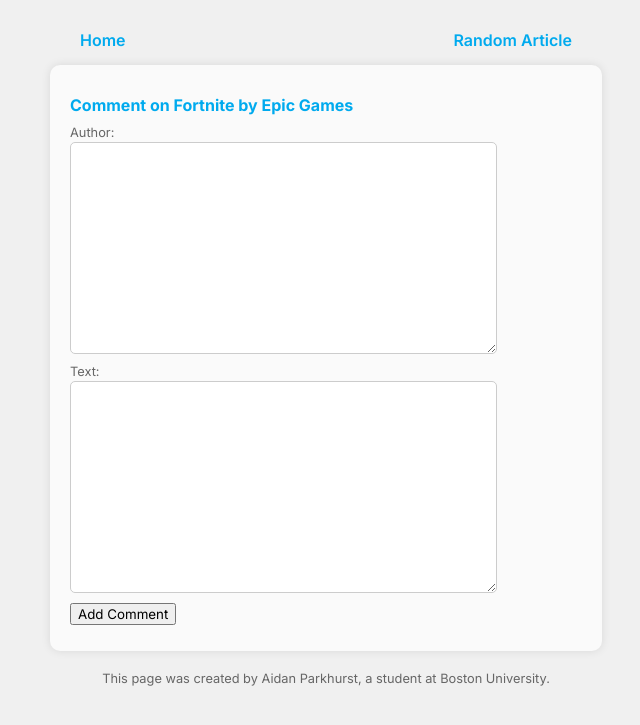
After one commit to AidanParkhurst/CS412, a Django app: page /blog/article/1/create_comment in a window 1280 px wide. The commit adds this page. Shown: the top 725 px of the page, without its empty margins (314-954 px from the left). Run offline with Django 5.2, Linux system fonts and the light colour scheme; data comes from the database, SQL or seed files in the repository; both versions use the stored data as it was after the commit.

Commit message:
Blog examples

```diff
--- a/blog/admin.py
+++ b/blog/admin.py
@@ -6,3 +6,4 @@ from .models import *
 # Register your models here.
 
 admin.site.register(Article)
+admin.site.register(Comment)
--- /dev/null
+++ b/blog/forms.py
@@ -0,0 +1,9 @@
+from django import forms
+from .models import Comment
+
+class CreateCommentForm(forms.ModelForm):
+    '''A form to add a Comment to the database.'''
+    class Meta:
+        '''associate this form with the Comment model; select fields.'''
+        model = Comment
+        fields = ['author', 'text', ]  # which fields from model should we use
--- a/blog/models.py
+++ b/blog/models.py
@@ -14,3 +14,21 @@ class Article(models.Model):
 
     def __str__(self):
         return self.title + " by " + self.author
+
+    def get_comments(self):
+        '''Return all of the comments about this article.'''
+        comments = Comment.objects.filter(article=self)
+        return comments
+
+class Comment(models.Model):
+    '''Encapsulate the idea of a Comment on an Article.'''
+
+    # data attributes of a Comment:
+    article = models.ForeignKey("Article", on_delete=models.CASCADE)
+    author = models.TextField(blank=False)
+    text = models.TextField(blank=False)
+    published = models.DateTimeField(auto_now=True)
+
+    def __str__(self):
+        '''Return a string representation of this Comment object.'''
+        return f'{self.text}'
--- a/blog/templates/blog/base.html
+++ b/blog/templates/blog/base.html
@@ -14,6 +14,7 @@
     <body>
         <div class="nav">
             <a href="{% url 'blog_home' %}">Home</a>
+            <a href="{% url 'random' %}">Random Article</a>
         </div>
         <div class="content">
         {% block content %}
--- /dev/null
+++ b/blog/templates/blog/create_comment.html
@@ -0,0 +1,10 @@
+{% extends 'blog/base.html' %}
+
+{% block content %}
+    <h2>Comment on {{article}}</h2>
+    <form method = 'POST'>
+        {% csrf_token %}
+            {{form.as_table}}
+            <input type="submit" value="Add Comment">
+    </form>
+{% endblock %}
--- a/blog/templates/blog/home.html
+++ b/blog/templates/blog/home.html
@@ -9,7 +9,7 @@
         {% for post in posts %}
             <li>
                 <img src="{{post.img}}" height="50" alt="{{post.title}}">
-                <a>{{post}}</a>
+                <a href="{% url 'article' post.pk %}">{{post.title}}</a>
             </li>
         {% endfor %}
     </ul>
--- a/blog/urls.py
+++ b/blog/urls.py
@@ -7,4 +7,7 @@ from . import views
 
 urlpatterns = [
     path(r'', views.ShowAllView.as_view(), name='blog_home'),
+    path(r'article/<int:pk>', views.ArticleDetailView.as_view(), name='article'),
+    path(r'random', views.RandomArticleView.as_view(), name='random'),
+    path(r'article/<int:pk>/create_comment', views.CreateCommentView.as_view(), name='create_comment'),
 ]
--- a/blog/views.py
+++ b/blog/views.py
@@ -1,11 +1,13 @@
 # blog/views.py
 # This file contains the views for the blog app.
 
-from django.shortcuts import render
+from django.shortcuts import render, reverse
 from django.http import HttpResponse, HttpRequest
-from django.views.generic import ListView
+from django.views.generic import ListView, DetailView, CreateView
 
 from .models import Article
+from .forms import CreateCommentForm
+import random
 
 class ShowAllView(ListView):
     '''A view that shows all the articles in the database'''
@@ -13,3 +15,38 @@ class ShowAllView(ListView):
     model = Article
     template_name = 'blog/home.html'
     context_object_name = 'posts'
+
+class RandomArticleView(DetailView):
+    '''A view that shows a random article'''
+
+    model = Article
+    template_name = 'blog/article.html'
+    context_object_name = 'post'
+
+    def get_object(self):
+        '''Return a random article'''
+        articles = Article.objects.all()
+        return random.choice(articles)
+
+class ArticleDetailView(DetailView):
+    '''A view that shows a single article'''
+
+    model = Article
+    template_name = 'blog/article.html'
+    context_object_name = 'post'
+
+class CreateCommentView(CreateView):
+    form_class = CreateCommentForm
+    template_name = 'blog/create_comment.html'
+
+    def get_context_data(self, **kwargs):
+        context = super().get_context_data(**kwargs)
+        context['article'] = Article.objects.get(pk=self.kwargs['pk'])
+        return context
+
+    def form_valid(self, form):
+        form.instance.article = Article.objects.get(pk=self.kwargs['pk'])
+        return super().form_valid(form)
+
+    def get_success_url(self):
+        return reverse('article', kwargs={'pk': self.kwargs['pk']})
```
Also changed, not shown: blog/templates/blog/article.html (added, +21 -0 lines), blog/migrations/0003_comment.py (added), db.sqlite3.
